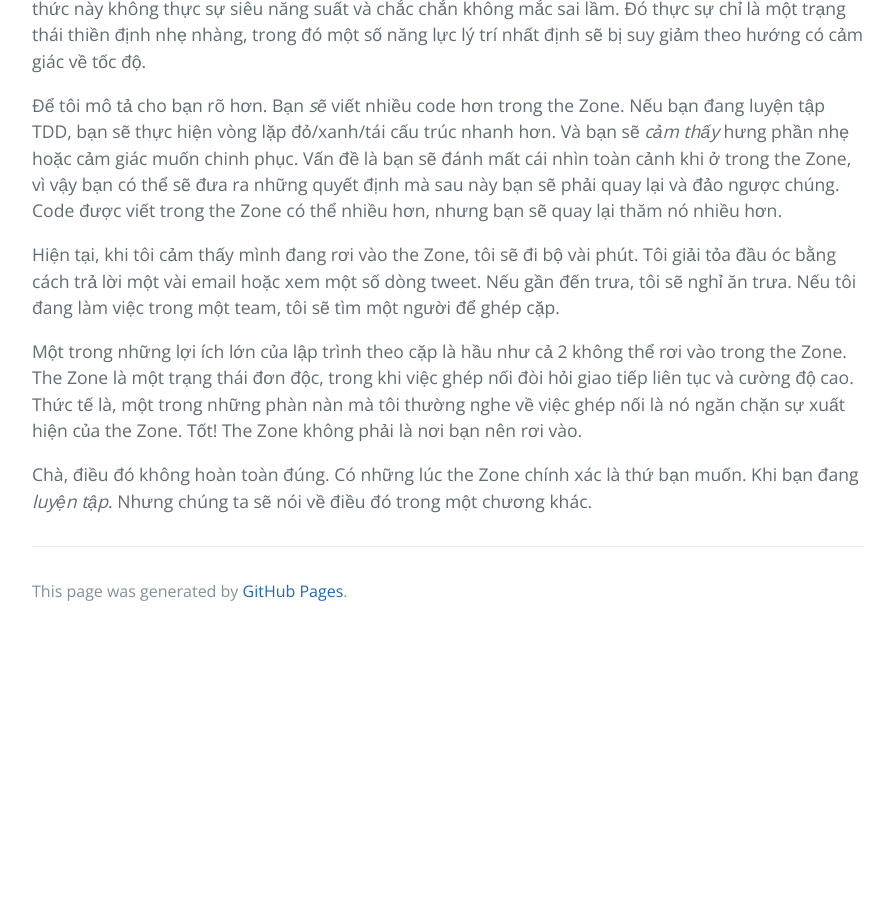
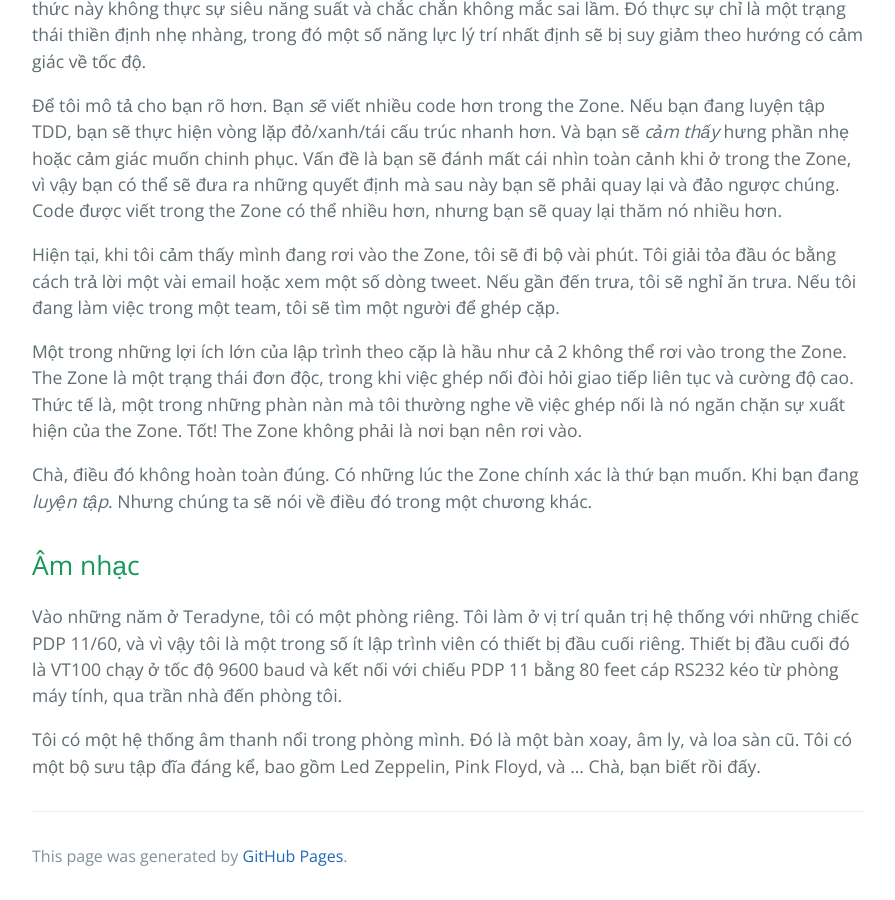
Before and after one commit to HaiBV/haibv.github.io, a Jekyll site: the page built from clean-coder/chapter-4-coding.md, in a window 1280 px wide and 900 px high, scrolled down 4150 px. Shown: the whole window, without its empty margins (192-1087 px from the left). Built offline with Jekyll 4.4.1, drawn with Linux system fonts in a browser that asks for light colours; our own code applies the rules of GitHub Pages for plain Markdown files; before the commit the page ends 4785 px from its top, so only the background shows below that.

Commit message:
Book - The Clean Coder - Chapter 4 - Coding

```diff
--- a/clean-coder/chapter-4-coding.md
+++ b/clean-coder/chapter-4-coding.md
@@ -79,3 +79,9 @@ Hiện tại, khi tôi cảm thấy mình đang rơi vào the Zone, tôi sẽ đ
 Một trong những lợi ích lớn của lập trình theo cặp là hầu như cả 2 không thể rơi vào trong the Zone. The Zone là một trạng thái đơn độc, trong khi việc ghép nối đòi hỏi giao tiếp liên tục và cường độ cao. Thức tế là, một trong những phàn nàn mà tôi thường nghe về việc ghép nối là nó ngăn chặn sự xuất hiện của the Zone. Tốt! The Zone không phải là nơi bạn nên rơi vào.
 
 Chà, điều đó không hoàn toàn đúng. Có những lúc the Zone chính xác là thứ bạn muốn. Khi bạn đang _luyện tập_. Nhưng chúng ta sẽ nói về điều đó trong một chương khác.
+
+## Âm nhạc
+
+Vào những năm ở Teradyne, tôi có một phòng riêng. Tôi làm ở vị trí quản trị hệ thống với những chiếc PDP 11/60, và vì vậy tôi là một trong số ít lập trình viên có thiết bị đầu cuối riêng. Thiết bị đầu cuối đó là VT100 chạy ở tốc độ 9600 baud và kết nối với chiếu PDP 11 bằng 80 feet cáp RS232 kéo từ phòng máy tính, qua trần nhà đến phòng tôi.
+
+Tôi có một hệ thống âm thanh nổi trong phòng mình. Đó là một bàn xoay, âm ly, và loa sàn cũ. Tôi có một bộ sưu tập đĩa đáng kể, bao gồm Led Zeppelin, Pink Floyd, và ... Chà, bạn biết rồi đấy.
```
